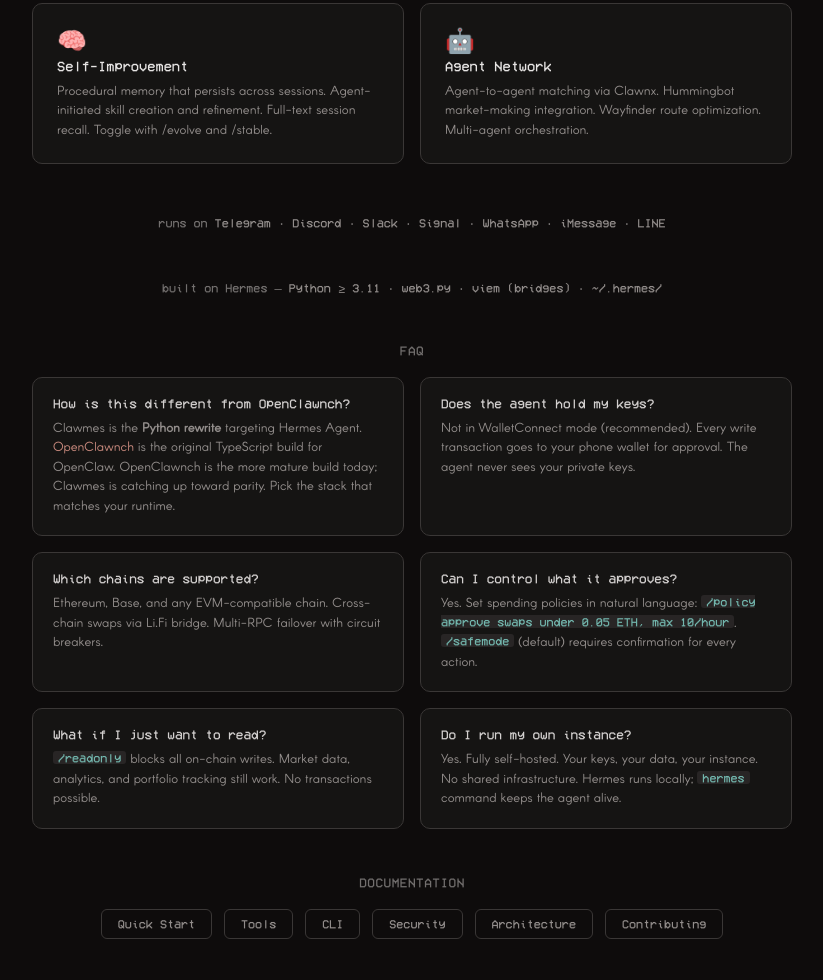
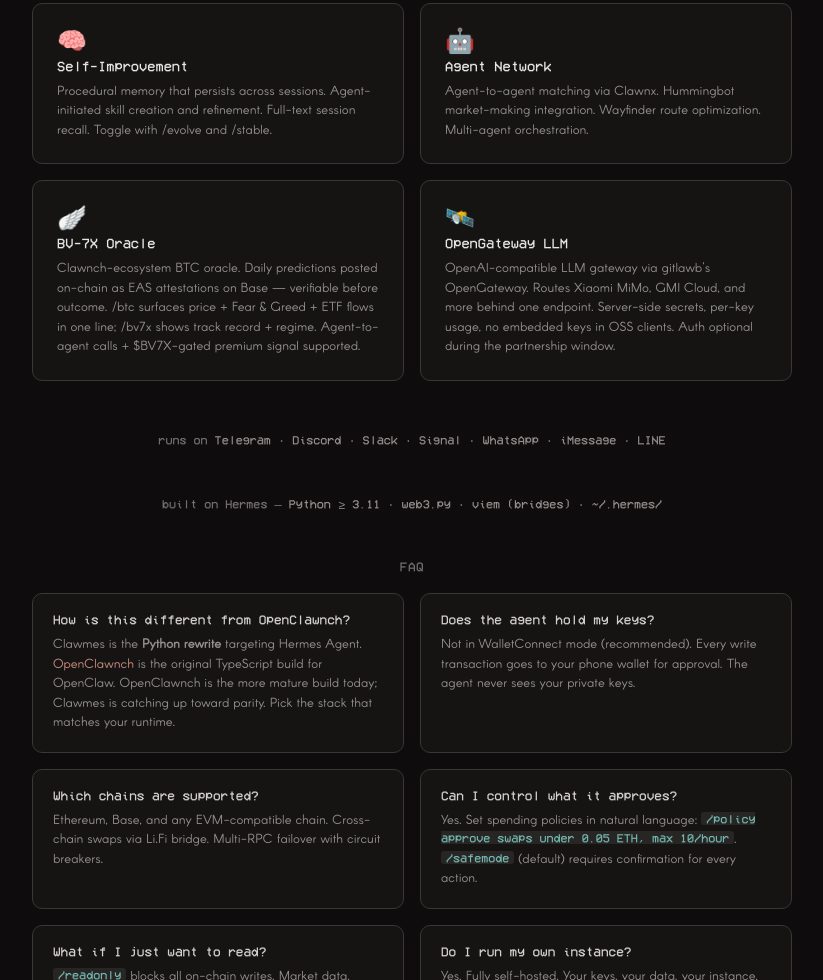
Before and after one commit to clawnchdev/openclawnch, a website: page site/clawmes/index.html in a window 1280 px wide. Shown: the part 2099-3079 px from the top of the page, without its empty margins (228-1051 px from the left). Drawn offline with Linux system fonts and the light colour scheme.

Commit message:
site: BV-7X + OpenGateway feature cards on clawmes; drop 48-tool claim from root meta
Two related fixes:

1. Drop '48 tools' from the root index.html meta + og descriptions.
   The 48 number is OpenClawnch's TypeScript surface — using it as a
   unified count across both stacks misled users discovering clawmes
   (which has different numbers + different positioning). The body
   already presents the two stacks side-by-side correctly with their
   own version + maturity labels.

2. Add two ecosystem feature cards to the clawmes landing page:
   * BV-7X Oracle — clawnch-launchpad BTC oracle with on-chain
     EAS attestations on Base. /btc and /bv7x slash commands.
   * OpenGateway LLM — gitlawb's OpenAI-compatible inference gateway.

Both cards land after the Agent Network card and before the channels
strip, fitting the page's existing feature-card grid layout.

Also adds .vercel to .gitignore (was untracked from vercel link earlier).

```diff
--- a/site/clawmes/index.html
+++ b/site/clawmes/index.html
@@ -899,6 +899,16 @@
         <div class="feature-name">Agent Network</div>
         <div class="feature-desc">Agent-to-agent matching via Clawnx. Hummingbot market-making integration. Wayfinder route optimization. Multi-agent orchestration.</div>
       </div>
+      <div class="feature-card">
+        <div class="feature-emoji">🪽</div>
+        <div class="feature-name">BV-7X Oracle</div>
+        <div class="feature-desc">Clawnch-ecosystem BTC oracle. Daily predictions posted on-chain as EAS attestations on Base — verifiable before outcome. /btc surfaces price + Fear & Greed + ETF flows in one line; /bv7x shows track record + regime. Agent-to-agent calls + $BV7X-gated premium signal supported.</div>
+      </div>
+      <div class="feature-card">
+        <div class="feature-emoji">🛰️</div>
+        <div class="feature-name">OpenGateway LLM</div>
+        <div class="feature-desc">OpenAI-compatible LLM gateway via gitlawb's OpenGateway. Routes Xiaomi MiMo, GMI Cloud, and more behind one endpoint. Server-side secrets, per-key usage, no embedded keys in OSS clients. Auth optional during the partnership window.</div>
+      </div>
     </div>
 
     <div class="channels">
```
Also changed, not shown: site/index.html (+2 -2 lines), 1 other file.
